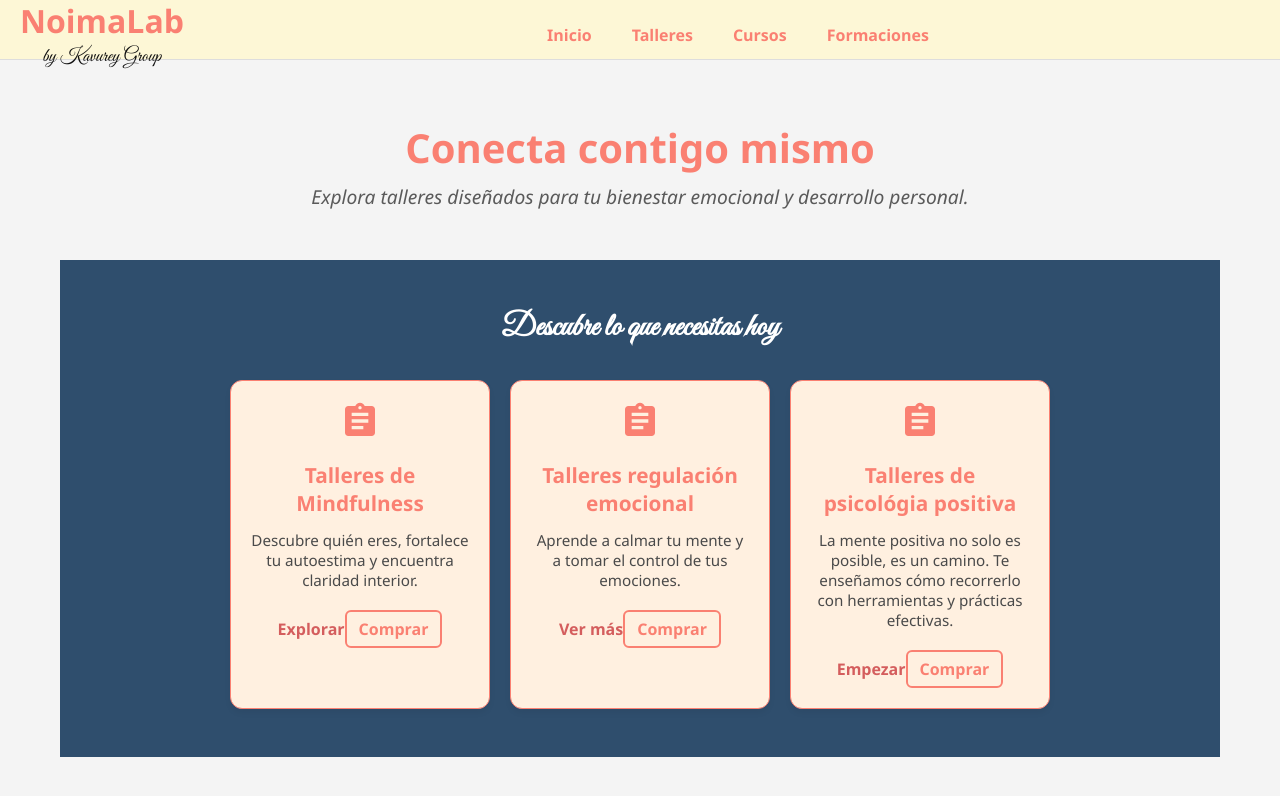
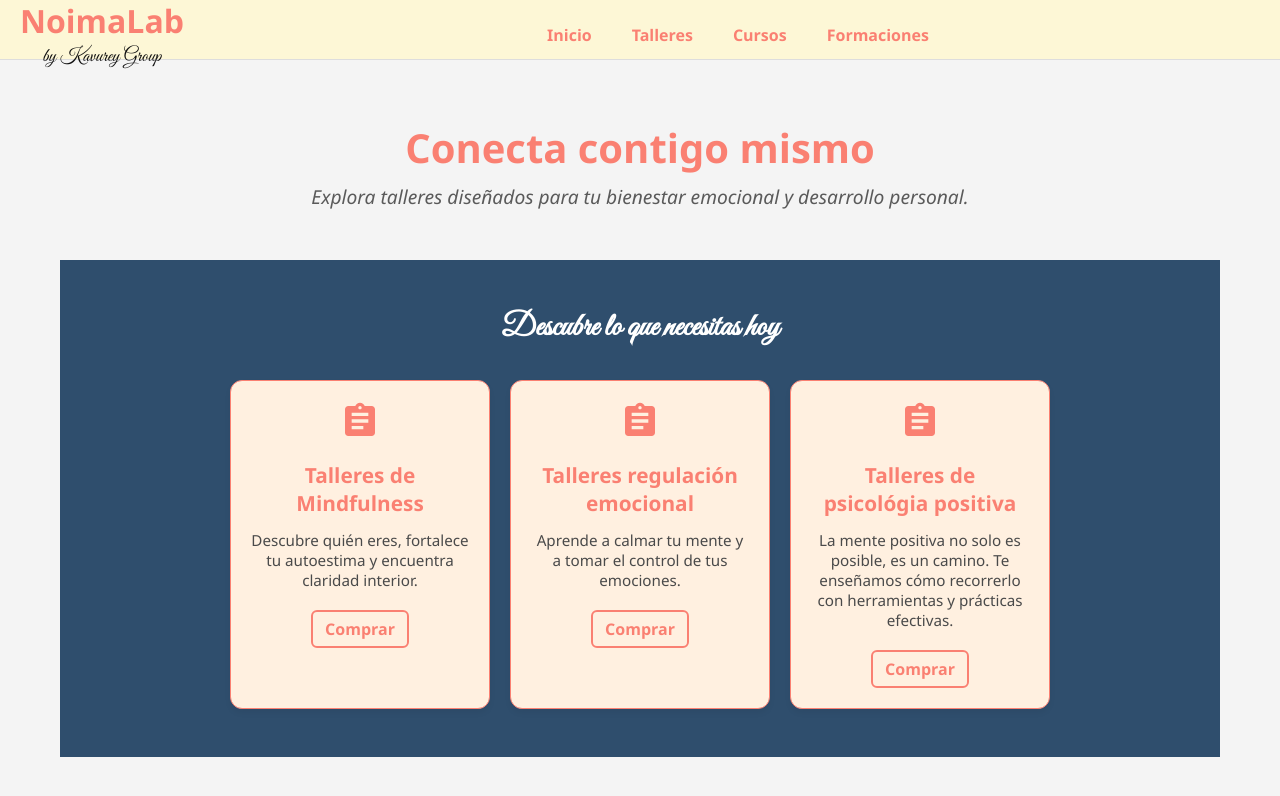
Before and after one commit to MarcosEsquibel/ProyectoCursos, a React (Vite) app in the folder vite-project/: page /talleres in a window 1280 px wide. Shown: the top 796 px of the page. Built offline with nearby package versions, Linux system fonts and the light colour scheme.

Commit message:
mejorando talleres

```diff
--- a/vite-project/src/pages/Talleres.tsx
+++ b/vite-project/src/pages/Talleres.tsx
@@ -24,7 +24,7 @@ const Talleres: React.FC = () => {
             <MdAssignment size={40} color="#fa8072" />
             <h4>Talleres de Mindfulness</h4>
             <p>Descubre quién eres, fortalece tu autoestima y encuentra claridad interior.</p>
-            <Link to="/talleres/autoconocimiento">Explorar</Link>
+
             <Link to="/comprar" className="buy-link">Comprar</Link>
           </div>
 
@@ -32,7 +32,7 @@ const Talleres: React.FC = () => {
             <MdAssignment size={40} color="#fa8072" />
             <h4>Talleres regulación emocional</h4>
             <p>Aprende a calmar tu mente y a tomar el control de tus emociones.</p>
-            <Link to="/talleres/ansiedad">Ver más</Link>
+
             <Link to="/comprar" className="buy-link">Comprar</Link>
           </div>
 
@@ -40,7 +40,7 @@ const Talleres: React.FC = () => {
             <MdAssignment size={40} color="#fa8072" />
             <h4>Talleres de psicológia positiva</h4>
             <p>La mente positiva no solo es posible, es un camino. Te enseñamos cómo recorrerlo con herramientas y prácticas efectivas.</p>
-            <Link to="/talleres/relaciones">Empezar</Link>
+
             <Link to="/comprar" className="buy-link">Comprar</Link>
           </div>
 
```
